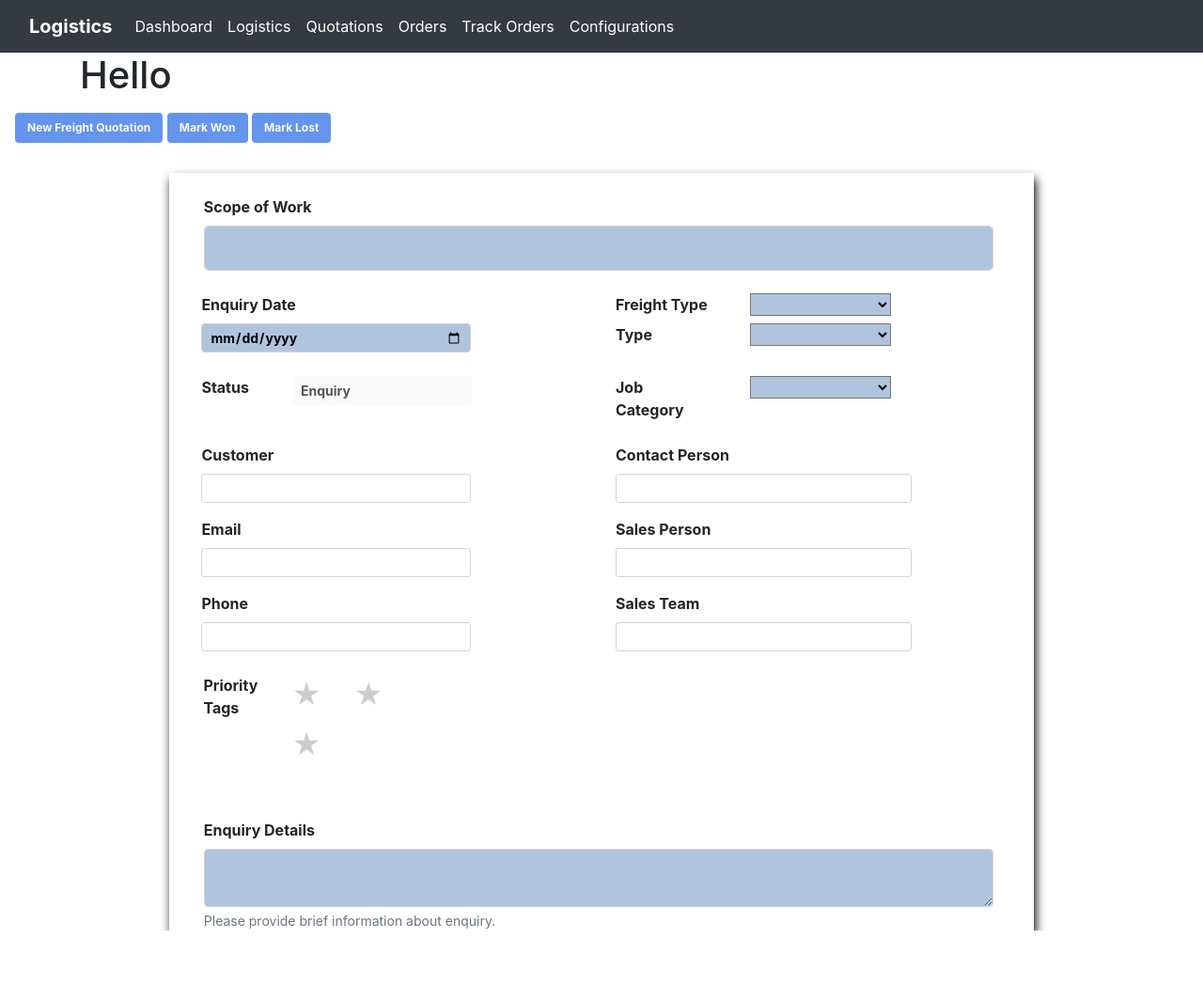
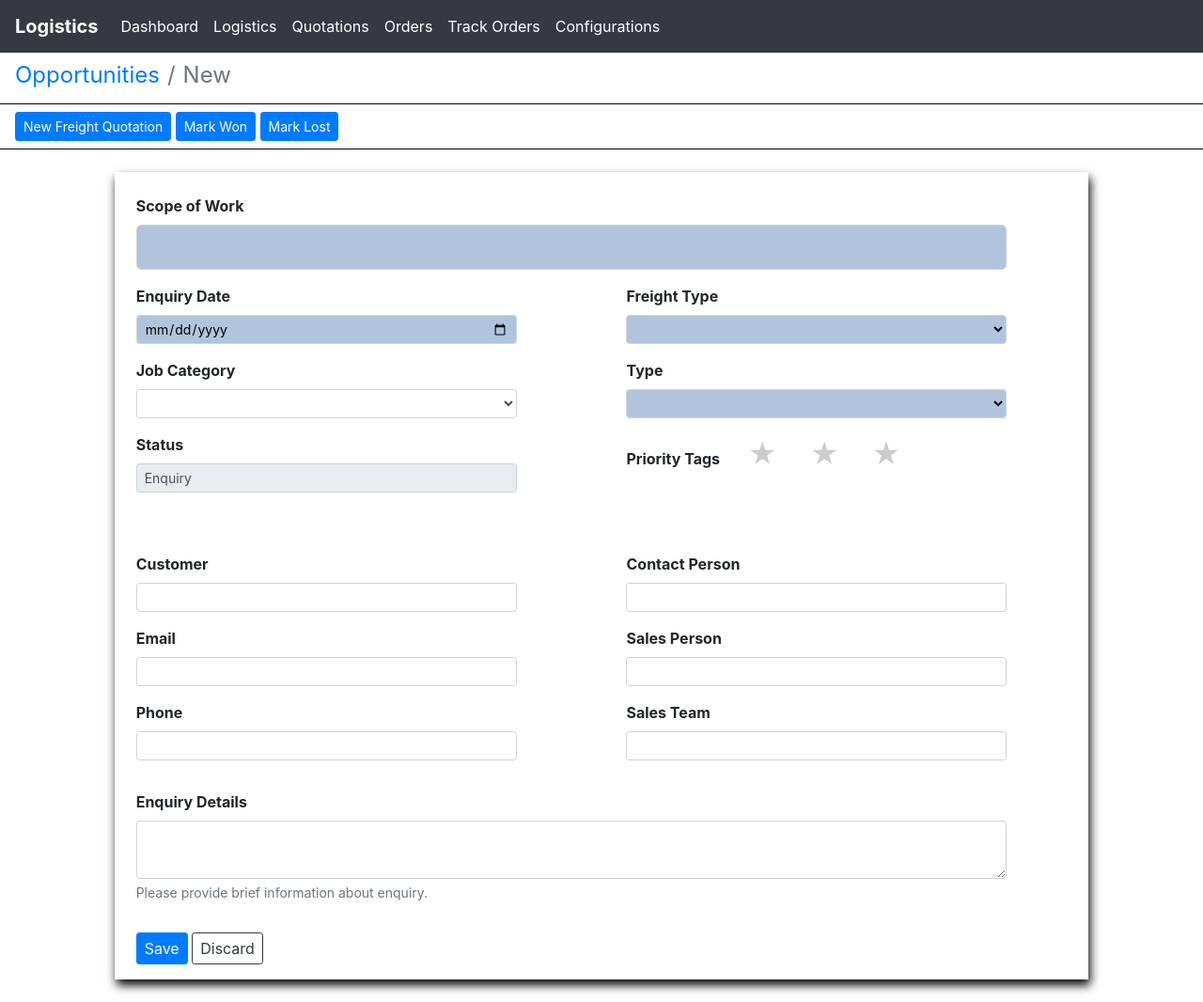
Before and after one commit to Divyangkansara/Logistics-Management-System, a Django app: page /enquiry/ in a window 1280 px wide. Shown: the whole page at 94% size. Before the commit the page ends 990 px from the top, so only its background shows below. Run offline with Django 4.2, Linux system fonts and the light colour scheme; some libraries are stand-ins or nearby versions.

Commit message:
data stored in db

```diff
--- a/logistics/forms.py
+++ b/logistics/forms.py
@@ -5,8 +5,3 @@ class EnquiryForm(forms.ModelForm):
     class Meta:
         model = Enquiries
         fields = '__all__'
-        widgets = {'scope_of_work': forms.TextInput(attrs={
-            'class': 'form-control form-control-lg'}),
-            'status': forms.TextInput(attrs={
-            'class' : 'disabledTextInput'}),
-            }
--- a/logistics/static/logistics/css/style.css
+++ b/logistics/static/logistics/css/style.css
@@ -1,89 +1,28 @@
-#Scope_of_work{
-    background-color:lightsteelblue;
-    font-weight:bolder;
-    color: #000;
-    margin-left: 4%;
-    width: 840px;
-
+.opportunities{
+    margin-top: 2px;
+    margin-left: 0px;
+    color:gray;
 }
 
-
-.freight_type{
+#scope_of_work{
     background-color:lightsteelblue;
-    width:150px;
+    color: #000;
 }
 
-.type{
+#freight_type{
     background-color:lightsteelblue;
-    width:150px;
+    color: #000;
 }
 
-.enquiry_date{
+#type{
     background-color:lightsteelblue;
-    font-weight:bold;
     color: #000;
-    margin-left: 12%;
 }
 
-
-.job_category{
+#enquiry_date{
     background-color:lightsteelblue;
-    width:150px;
+    color: #000;
 }
-
-.enquiry_details{
-    background-color: lightsteelblue;
-    font-weight: bold;
-    width: 840px;
-    margin-left: 4%;
-}
-
-.status{
-    width: 190px;
-    font-weight: bold;
-    border: none;
-}
-
-.customer{
-    font-weight: bold;
-    margin-left: 12%;
-}
-
-.contact_person{
-    width: 315px;
-    font-weight: bold;
-}
-
-.email{
-    font-weight: bold;
-    margin-left: 12%;
-}
-
-.sales_person{
-    width: 315px;
-    font-weight: bold;
-}
-
-.phone{
-    font-weight: bold;
-    margin-left: 12%;
-}
-
-.sales_team{
-    width: 315px;
-    font-weight: bold;
-}
-
-.btn{
-    background-color:cornflowerblue;
-    color: ghostwhite;
-    font-size: 12px;
-}
-
-.btn:hover {
-    color:ghostwhite;
-}
-
 
 #enquiry_form{
     background-color:white;
@@ -92,9 +31,18 @@
 
 .navbar-custom{
     background-color:white;
-
+    border-top:1px solid #000;
+    border-bottom: 1px solid #000;
 }
 
+.breadcrumb{
+    background-color: white;
+}
+
+.button{
+    align-items: center;
+    justify-content: center;
+}
 
 .star-label {
     margin-left: 25px;
@@ -102,6 +50,7 @@
 }
 
 /* Style the radio buttons as stars */
+
 input[type="radio"] {
     display: none;
 }
--- a/logistics/templates/logistics/enquiryform.html
+++ b/logistics/templates/logistics/enquiryform.html
@@ -3,139 +3,95 @@
 
 
 {% block content %}
-<link rel="stylesheet" href="{% static 'logistics/css/style.css' %}" >
-
-
-<div class="container">
-   <h1>Hello</h1>
-</div>
-
-<div class="container-fluid" style="padding: 0%;">
-    <nav class="navbar navbar-custom navbar-expand-lg">
-        <div class="justify-content-start">
-            <button class="btn" type="button"><b>New Freight Quotation</b></button>
-            <button class="btn" type="button"><b>Mark Won</b></button>
-            <button class="btn" type="button"><b>Mark Lost</b></button>
-        </div>
-    </nav>
-</div>
+<link rel="stylesheet" href="{% static 'logistics/css/style.css' %}">
 
 
 
-<div class="container">
-    <section class="formsection mt-4">
-       <div class="row">
-         <div class="col-sm-10 offset-1">
-             <form id="enquiry_form" method="POST" action="">
+<nav aria-label="breadcrumb" style="margin-top: 50px;">
+    <ol class="breadcrumb" style="font-size: x-large; margin-bottom: auto;">
+      <li class="breadcrumb-item"><a href="#">Opportunities</a></li>
+      <li class="breadcrumb-item active" aria-current="page">New</li>
+    </ol>
+    <!-- <button type="button" class="btn btn-sm btn-primary">Save</button>
+    <button type="button" class="btn btn-sm btn-outline-dark">Discard</button> -->
+</nav>
+
+
+
+<nav class="navbar navbar-custom navbar-expand-lg" style="margin-top:auto;">
+    <div class="justify-content-start">
+        <button class="btn btn-sm btn-primary" type="button">New Freight Quotation</button>
+        <button class="btn btn-sm btn-primary" type="button">Mark Won</button>
+        <button class="btn btn-sm btn-primary" type="button">Mark Lost</button>
+    </div>
+</nav>
+
+
+<div class="">
+    <section class="formsection mt-4 mb-4">
+         <div class="col-sm-12 col-md-8 col-lg-10 m-auto">
+            <form id="enquiry_form" method="post" action="{% url 'enquiry' %}">
                 {% csrf_token %}
-                 <div class="row">
-                     <div class="container">
-                         <label for="Scope_of_work" class="mt-4" style="margin-left: 4%;"><b>Scope of Work</b></label>
-                         <input type="text" class="form-control form-control-lg" id="Scope_of_work" name="Scope_of_work" required>
-                     </div>
-                 </div>
-
-                 <div class="row mt-4">
-                     <div class="col-sm-4">
-                         <label for="enquiry_date" style="margin-left: 12%;"><b>Enquiry Date</b></label>
-                         <input type="date" class="enquiry_date form-control form-control-sm " name="enquiry_date" id="enquiry_date" required>
-                     </div>
-                     <div class="col-sm-4 offset-2">
-                        <div class="row">
-                             <div class="col-sm-5">
-                                 <label for="freight_type"><b>Freight Type</b></label>
-                             </div>
-                             <div class="com-sm-5 offset-1">
-                                 <select class="freight_type form-select" aria-label=".form-select-sm example">
-                                     <option selected></option>
-                                     <option value="1">Air Freight </option>
-                                     <option value="2">Sea Freight </option>
-                                 </select> <br>
-                             </div>
-                        </div>
-                        <div class="row">
-                         <div class="col-sm-5">
-                             <label for="type"><b>Type</b></label>
-                         </div>
-                         <div class="com-sm-5 offset-1">
-                             <select class="type form-select" aria-label=".form-select-sm example">
-                                 <option selected></option>
-                                 <option value="1">Import </option>
-                                 <option value="2">Export </option>
-                             </select> <br>
-                         </div>
+                <div class="row ml-2">
+                   <div class="col-sm-11">
+                        <div class="form-group">
+                            <label for="Scope_of_work" class="mt-4"><b>Scope of Work</b></label>
+                            <input type="text" class="form-control form-control-lg" id="scope_of_work" name="scope_of_work" required>
                         </div>
                    </div>
                 </div>
 
-                 <div class="row mt-4">
-                     <div class="col-sm-4">
-                         <div class="row">
-                             <div class="col-sm-3">
-                                 <label for="status" style="margin-left: 70%;"><b>Status</b></label>
-                             </div>
-                             <div class="col-sm-4 offset-2">
-                                 <input type="text" class="status form-control-sm" name="status" id="status" value="Enquiry" disabled>
+                <div class="row ml-2">
+                    <div class="col-sm-6 col-md-6 col-lg-5">
+                        <div class="form-group">
+                            <label for="enquiry_date"><b>Enquiry Date</b></label>
+                            <input type="date" class="form-control form-control-sm" id="enquiry_date" name="enquiry_date">
                         </div>
                     </div>
-                     </div>
-                     <div class="col-sm-4 offset-2">
-                         <div class="row">
-                             <div class="col-sm-4">
-                                 <label for="job_category"><b>Job Category</b></label>
-                             </div>
-                             <div class="com-sm-6 offset-2">
-                                 <select class="job_category form-select form-select-sm" aria-label=".form-select-sm example">
+                    <div class="col-sm-6 col-md-6 col-lg-5 offset-1">
+                        <div class="form-group">
+                            <label for="freight_type"><b>Freight Type</b></label>
+                            <select class="form-control form-control-sm" id="freight_type" name="freight_type">
                                 <option selected></option>
-                                     <option value="1">Buy </option>
-                                     <option value="2">Sales </option>
-                                 </select> <br>
-                             </div>
+                                <option value="1">Air Freight</option>
+                                <option value="2">Sea Freight</option>
+                            </select>
                         </div>
                     </div>
                 </div>
 
-                 <div class="row mt-3">
-                     <div class="col-sm-4">
-                         <label for="customer" style="margin-left: 12%;"><b>Customer</b></label>
-                         <input type="text" class="customer form-control form-control-sm" id="customer" name="customer" required>
+                <div class="row ml-2">
+                    <div class="col-sm-5">
+                        <div class="form-group">
+                            <label for="job_category"><b>Job Category</b></label>
+                            <select class="form-control form-control-sm" id="job_category" name="job_category">
+                                <option selected></option>
+                                <option value="1">Buy </option>
+                                <option value="2">Sales </option>
+                            </select>
                         </div>
-                     <div class="col-sm-4 offset-2">
-                         <label for="contact_person"><b>Contact Person</b></label>
-                         <input type="text" class="contact_person form-control form-control-sm" id="contact_person" name="contact_person" required>
+                    </div>
+                    <div class="col-sm-5 offset-1">
+                        <div class="form-group">
+                            <label for="type"><b>Type</b></label>
+                            <select class="form-control form-control-sm" id="type" name="type">
+                                <option selected></option>
+                                <option value="1">Import </option>
+                                <option value="2">Export </option>
+                            </select>
+                        </div>
                     </div>
                 </div>
 
-                 <div class="row mt-3">
-                     <div class="col-sm-4">
-                         <label for="email" style="margin-left: 12%;"><b>Email</b></label>
-                         <input type="email" class="email form-control form-control-sm" id="email" name="email" required>
-                     </div>
-                     <div class="col-sm-4 offset-2">
-                         <label for="sales_person"><b>Sales Person</b></label>
-                         <input type="text" class="sales_person form-control form-control-sm" id="sales_person" name="sales_person" required>
+                <div class="row ml-2">
+                    <div class="col-sm-5">
+                        <div class="form-group">
+                            <label for="status"><b>Status</b></label>
+                            <input type="text" class="form-control form-control-sm" name="status" id="status" value="Enquiry" disabled>
                         </div>
                     </div>
-
-                 <div class="row mt-3">
-                     <div class="col-sm-4">
-                         <label for="phone" style="margin-left: 12%;"><b>Phone</b></label>
-                         <input type="text" class="phone form-control form-control-sm" id="phone" name="phone" required>
-                     </div>
-                     <div class="col-sm-4 offset-2">
-                         <label for="sales_team"><b>Sales Team</b></label>
-                         <input type="text" class="sales_team form-control form-control-sm" id="sales_team" name="sales_team" required>
-                     </div>
-                 </div>
-
-                 <div class="row mt-4">
-                     <div class="col-sm-4">
-
-                         <div class="row">
-                             <div class="col-sm-2">
-                               <label for="priority" style="margin-left: 160%;"><b>Priority Tags</b></label>
-                             </div>
-                             <div class="col-sm-8 offset-2">
+                    <div class="col-sm-5 offset-1">
+                        <label for="priority"><b>Priority Tags</b></label>
                         <input type="radio" name="star1" id="star1" required>
                         <label class="star-label" for="star1" onclick="checkAndSelectStar(1)"></label>
 
@@ -147,29 +103,85 @@
                     </div>
                 </div>
 
+                <div class="row mt-5"></div>
 
+                <div class="row ml-2">
+                    <div class="col-sm-5">
+                        <div class="form-group">
+                            <label for="customer"><b>Customer</b></label>
+                            <input type="text" class="form-control form-control-sm" id="customer_name" name="customer_name" required>
+                        </div>
+                    </div>
+                    <div class="col-sm-5 offset-1">
+                        <div class="form-group">
+                            <label for="contact_person"><b>Contact Person</b></label>
+                            <input type="text" class="form-control form-control-sm" id="contact_person" name="contact_person" required>
+                        </div>
                     </div>
                 </div>
 
-                 <div class="row mt-5">
-                     <div class="container">
-                         <label for="enquiry_details" style="margin-left: 4%;"><b>Enquiry Details</b></label>
-                         <textarea class="enquiry_details form-control" id="enquiry_details" name="enquiry_details" rows="2" required></textarea>
-                         <small id="emailHelp" class="form-text text-muted" style="margin-left: 4%;">Please provide brief information about enquiry.</small>
+                <div class="row ml-2">
+                    <div class="col-sm-5">
+                        <div class="form-group">
+                            <label for="email"><b>Email</b></label>
+                            <input type="email" class="form-control form-control-sm" id="email" name="email" required>
                         </div>
                     </div>
+                    <div class="col-sm-5 offset-1">
+                        <div class="form-group">
+                            <label for="sales_person"><b>Sales Person</b></label>
+                            <input type="text" class="form-control form-control-sm" id="sales_person" name="sales_person" required>
+                        </div>
+                    </div>
+                </div>
+
+                <div class="row ml-2">
+                    <div class="col-sm-5">
+                        <div class="form-group">
+                            <label for="phone"><b>Phone</b></label>
+                            <input type="text" class="form-control form-control-sm" id="phone" name="phone" required>
+                        </div>
+                    </div>
+                    <div class="col-sm-5 offset-1">
+                        <div class="form-group">
+                            <label for="sales_team"><b>Sales Team</b></label>
+                            <input type="text" class="form-control form-control-sm" id="sales_team" name="sales_team" required>
+                        </div>
+                    </div>
+                </div>
+
+                <div class="row mt-3 ml-2">
+                   <div class="col-sm-11">
+                        <div class="form-group">
+                            <label for="enquiry_details"><b>Enquiry Details</b></label>
+                            <textarea class="form-control" id="enquiry_details" name="enquiry_details"
+                                rows="2" required></textarea>
+                            <small id="emailHelp" class="form-text text-muted">Please provide brief information about enquiry.</small>
+                        </div>
+                   </div>
+                </div>
+
+                <div class="row mt-3 ml-2">
+                    <div class="col-sm-12">
+                        <div class="button">
+                            <button type="submit" class="btn btn-sm btn-primary" style="font-size: 16px;">Save</button>
+                            <button type="button" class="btn btn-sm btn-outline-dark" style="font-size: 16px;">Discard</button>
+                        </div>
+                    </div>
+                </div>
+
+                <div class="row mt-3"></div>
+
+
             </form>
          </div>
-       </div>
     </section>
-
 </div>
 
 
 <script>
     function checkAndSelectStar(starNumber) {
         for (let i = 1; i <= starNumber; i++) {
-        // console.log(i);
             document.getElementById(`star${i}`).checked = true;
         }
     }
--- a/logistics/templates/logistics/navbar.html
+++ b/logistics/templates/logistics/navbar.html
@@ -1,4 +1,4 @@
-<nav class="navbar navbar-expand-lg navbar-dark bg-dark">
+<nav class="navbar navbar-expand-lg navbar-dark bg-dark fixed-top">
     <a class="navbar-brand" href="#"><strong>Logistics</strong></a>
     <button class="navbar-toggler" type="button" data-toggle="collapse" data-target="#navbarNav" aria-controls="navbarNav" aria-expanded="false" aria-label="Toggle navigation">
       <span class="navbar-toggler-icon"></span>
--- a/logistics/urls.py
+++ b/logistics/urls.py
@@ -4,6 +4,7 @@ from . import views
 
 urlpatterns = [
     path('admin/', admin.site.urls),
-    path('enquiry/', views.add_enquiry, name='enquiry'),
     path('', views.home),
+    path('enquiry/', views.submit_enquiry, name='enquiry'),
+    path('thankyou/', views.thankyou, name='thankyou')
 ]
--- a/logistics/views.py
+++ b/logistics/views.py
@@ -1,5 +1,6 @@
 from django.shortcuts import render
 from .forms import EnquiryForm
+from .models import Enquiries
 # Create your views here.
 
 
@@ -7,10 +8,31 @@ def home(request):
     return render(request, 'logistics/home.html')
 
 
-def add_enquiry(request):
-    form = EnquiryForm()
+def submit_enquiry(request):
+    print(request.method)
     if request.method == 'POST':
-        form = EnquiryForm(request.POST)
-        if form.is_valid():
-            form.save()
-    return render(request, 'logistics/enquiryform.html', {'form': form})
+        print("Test".center(100, "="))
+        scope_of_work = request.POST.get('scope_of_work')
+        enquiry_date = request.POST.get('enquiry_date')
+        status = request.POST.get('status')
+        job_category = request.POST.get('job_category')
+        customer_name = request.POST.get('customer_name')
+        email = request.POST.get('email')
+        phone = request.POST.get('phone')
+        contact_person = request.POST.get('contact_person')
+        sales_person = request.POST.get('sales_person')
+        sales_team = request.POST.get('sales_team')
+        freight_type = request.POST.get('freight_type')
+        type = request.POST.get('type')
+        enquiry_details = request.POST.get('enquiry_details')
+        priority_tags = request.POST.get('priority_tags')
+
+        enquiry = Enquiries(scope_of_work=scope_of_work, enquiry_date=enquiry_date, job_category=job_category, customer_name=customer_name, email=email, phone=phone, contact_person=contact_person, sales_person=sales_person, sales_team=sales_team, freight_type=freight_type, type=type, enquiry_details=enquiry_details)
+        enquiry.save()
+
+        return render(request, 'logistics/thankyou.html')
+
+    return render(request, 'logistics/enquiryform.html')
+
+def thankyou(request):
+    return render(request, 'logistics/thankyou.html')
```
Also changed, not shown: logistics/templates/logistics/thankyou.html (added, +11 -0 lines). Lines whose indentation alone changed are shown as unchanged.
